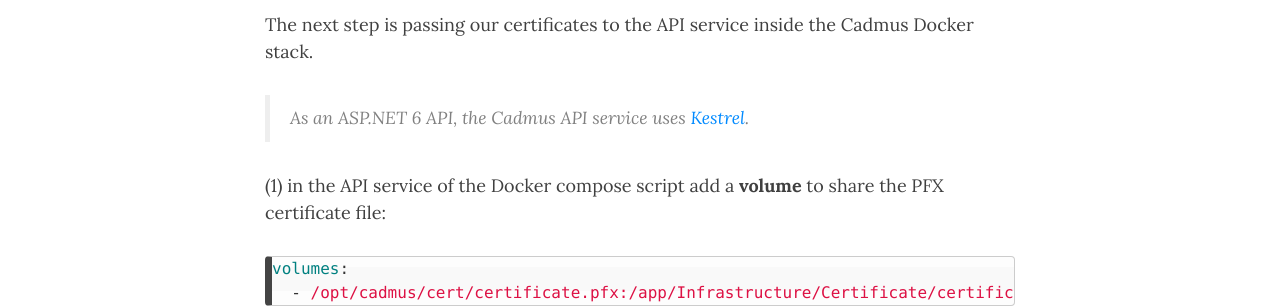
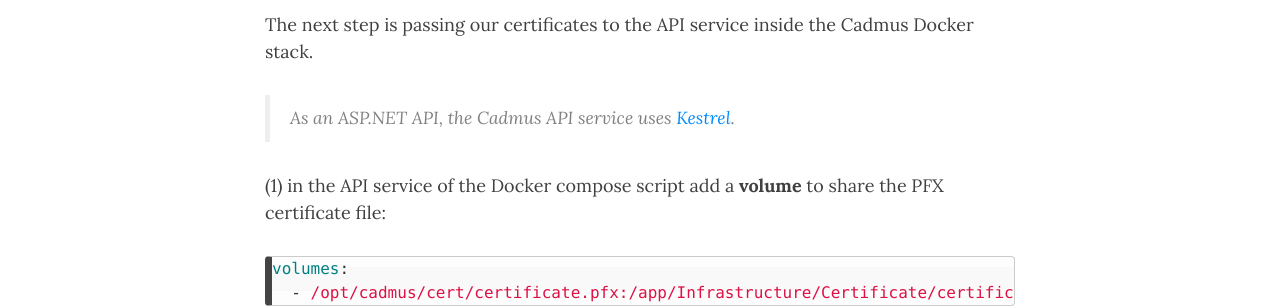
Before and after one commit to Myrmex/overview, a Jekyll site: the page built from cadmus/dev/deploy/https.md, in a window 1280 px wide and 900 px high, scrolled down 1324 px. Shown: the part 154-462 px from the top of the window. Built offline with Jekyll 4.4.1, drawn with Linux system fonts in a browser that asks for light colours; nearby versions of some CDN libraries.

Commit message:
Update https.md

```diff
--- a/cadmus/dev/deploy/https.md
+++ b/cadmus/dev/deploy/https.md
@@ -41,7 +41,7 @@
 
 The next step is passing our certificates to the API service inside the Cadmus Docker stack.
 
->As an ASP.NET 6 API, the Cadmus API service uses [Kestrel](https://learn.microsoft.com/en-us/aspnet/core/fundamentals/servers/kestrel).
+>As an ASP.NET API, the Cadmus API service uses [Kestrel](https://learn.microsoft.com/en-us/aspnet/core/fundamentals/servers/kestrel).
 
 (1) in the API service of the Docker compose script add a **volume** to share the PFX certificate file:
 
```
